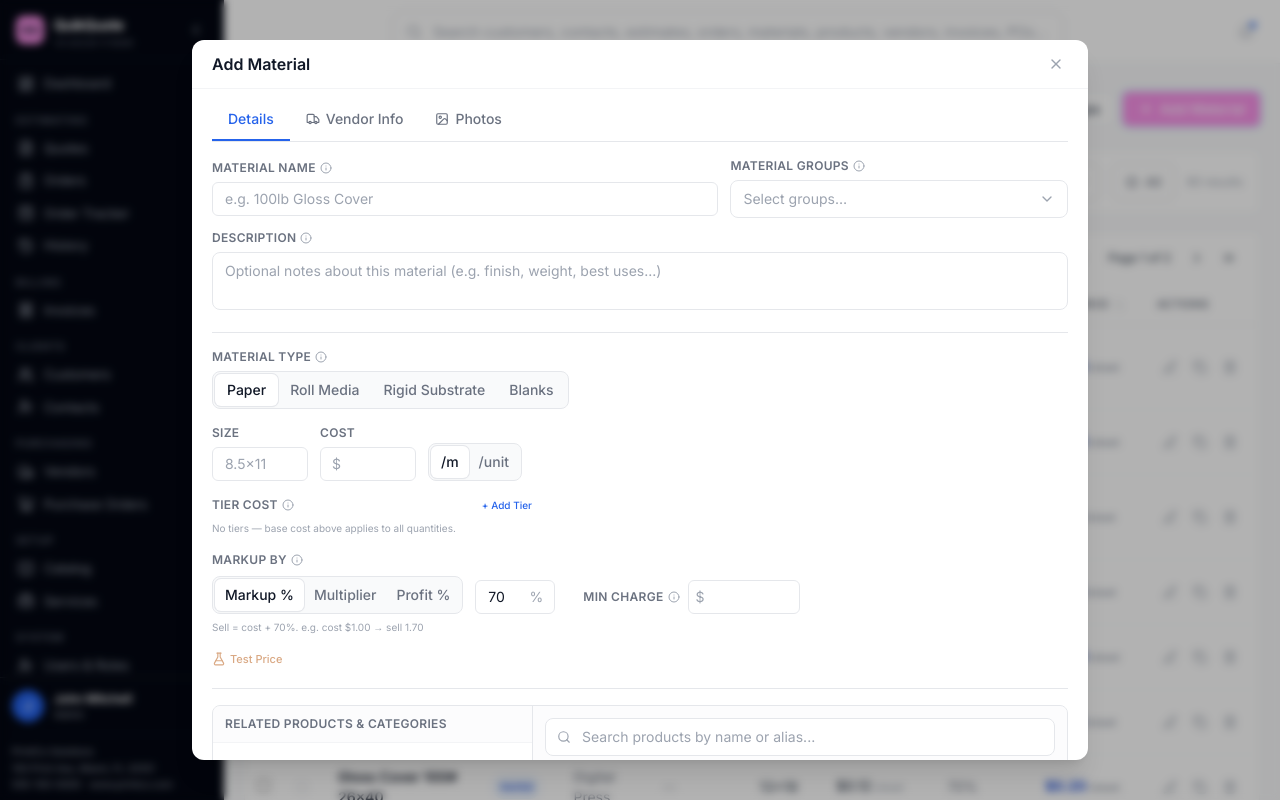
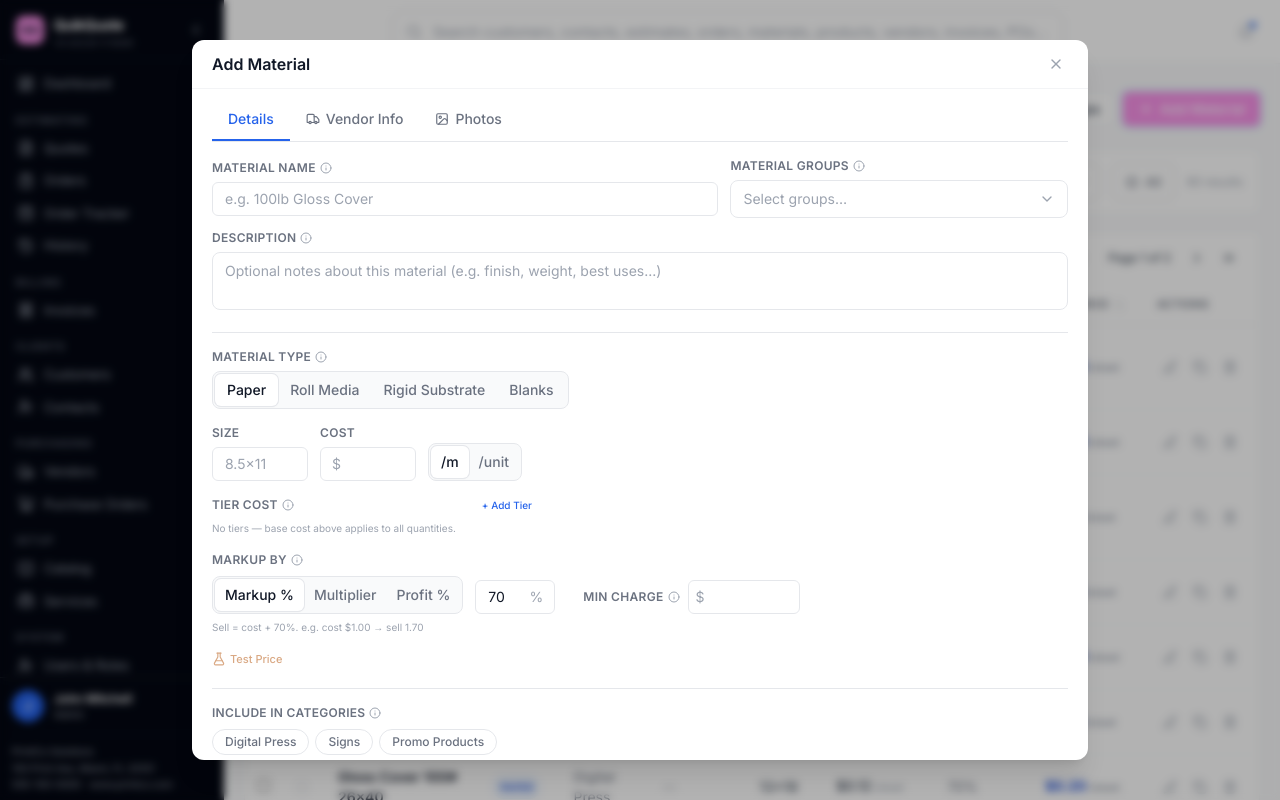
Before and after one commit to jorfdz/QuickQuote, a React (Vite) app: page /materials in a window 1280 px wide. Both pictures are taken after a click on the button "Add Material". Shown: the top 800 px of the page. Built offline with nearby package versions, Linux system fonts and the light colour scheme.

Commit message:
Update index.tsx

```diff
--- a/src/pages/Materials/index.tsx
+++ b/src/pages/Materials/index.tsx
@@ -1872,6 +1872,36 @@ export const Materials: React.FC = () => {
           })()}
 
           <div className="border-t border-gray-200" />
+
+          {/* ── Include in Categories ── */}
+          <div>
+            <label className="block text-xs font-semibold text-gray-500 uppercase tracking-wide mb-2">
+              <Tip label="Include in Categories" tip="Select which product categories this material belongs to. A material can belong to multiple categories." />
+            </label>
+            <div className="flex flex-wrap gap-1.5">
+              {categories.map(c => {
+                const isSelected = form.categoryIds.includes(c.id);
+                return (
+                  <button
+                    key={c.id}
+                    type="button"
+                    onClick={() => toggleFormCategory(c.id)}
+                    className={`px-3 py-1 text-xs font-medium rounded-full border transition-colors ${
+                      isSelected
+                        ? 'bg-purple-600 text-white border-purple-600'
+                        : 'border-gray-200 text-gray-500 hover:border-purple-300 hover:text-purple-600'
+                    }`}
+                  >
+                    {c.name}
+                  </button>
+                );
+              })}
+              {categories.length === 0 && (
+                <p className="text-[10px] text-gray-400">No categories available. Create categories in Settings first.</p>
+              )}
+            </div>
+          </div>
+
           {/* ── Product & Category Assignments ── */}
           {(() => {
             const totalSelected = form.categoryIds.length + form.productIds.length;
```
